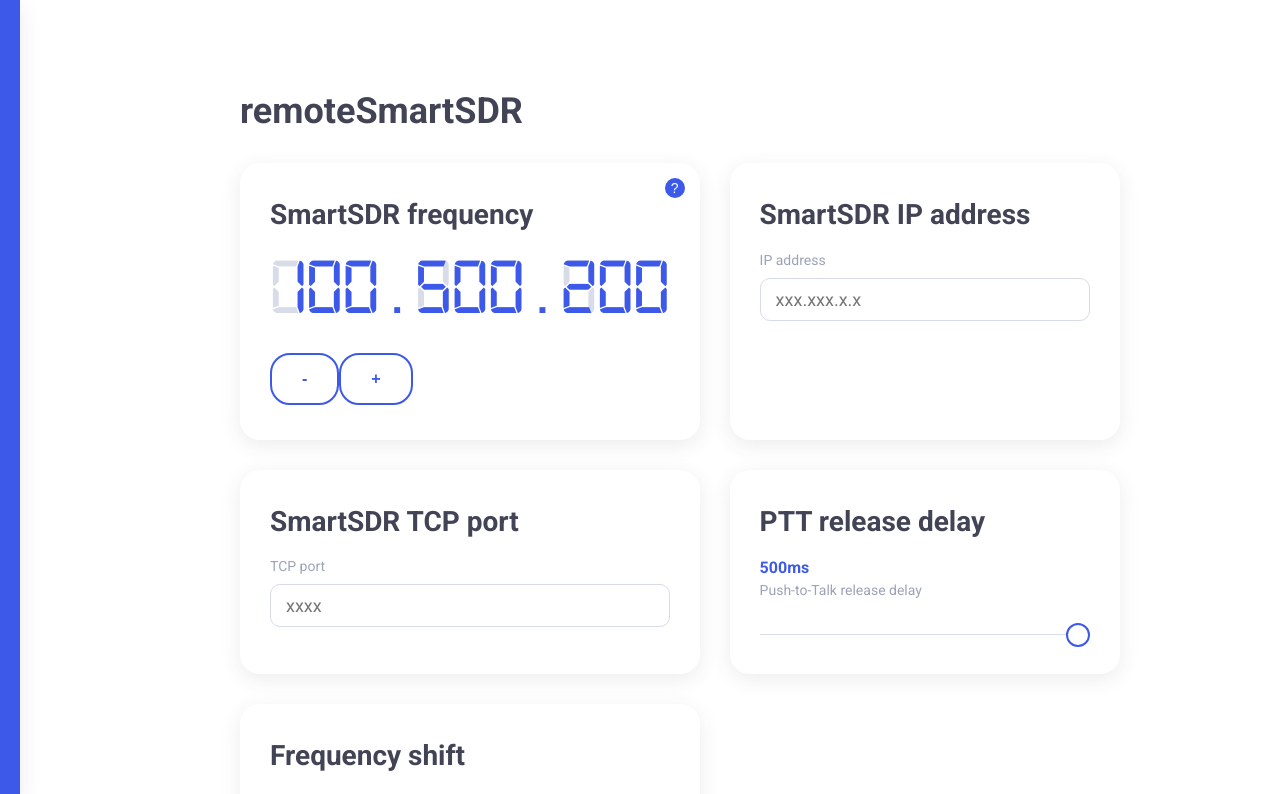
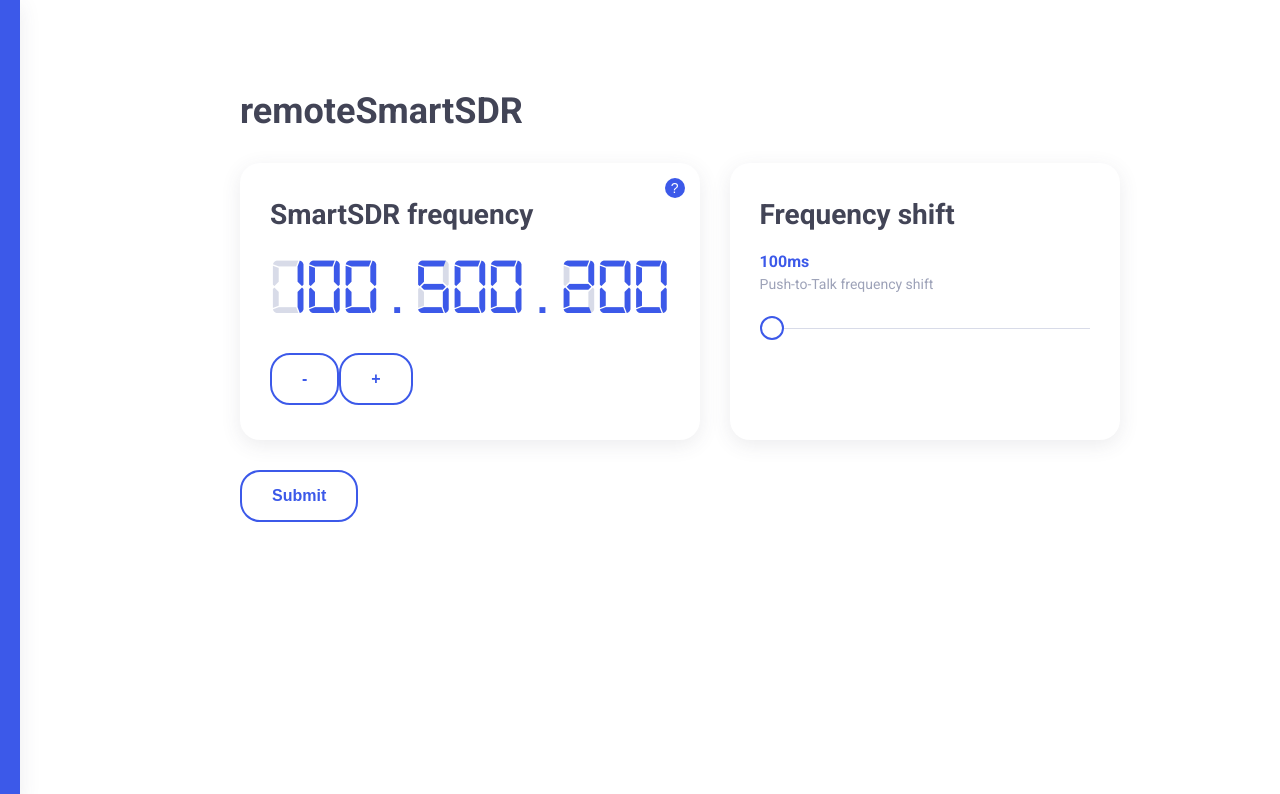
Before and after one commit to on3ure/remoteSmartSDR, a Next.js app in the folder web/: page / in a window 1280 px wide. Shown: the top 794 px of the page. Built offline with nearby package versions, Linux system fonts and the light colour scheme; no server answers; the database is empty.

Commit message:
Split up homepage & settings form

```diff
--- a/web/src/components/forms/HomepageForm.tsx
+++ b/web/src/components/forms/HomepageForm.tsx
@@ -8,43 +8,24 @@
 import { Card } from 'components/card/Card';
 import { Frequency } from 'components/frequency/Frequency';
 import { Slider } from './fields/Slider';
-import { InputField } from './fields/InputField';
 
-import { PTTReleaseDelay, offset } from 'constants/KeybowValues';
-
-import { validateIPAddress, validatePort } from 'helpers/validations';
+import { frequencyShift } from 'constants/KeybowValues';
 
 export const HomepageForm: FC = () => {
   const getInitialValues = async () => {
-    return await SmartSDRFormService.getSettings();
+    return await SmartSDRFormService.getHomepageInitialValues();
   };
 
   const onValidate = (values) => {
     let errors:HomepageValidateValues = {};
 
-    if (values.smartSDRip === '' || values.smartSDRport === '') {
-      if (values.smartSDRip === '') {
-        errors.smartSDRip = 'This field is required.';
-      }
-
-      if (values.smartSDRport === '') {
-        errors.smartSDRport = 'This field is required.';
-      }
-    } else {
-      if (validateIPAddress(values.smartSDRip) === false) {
-        errors.smartSDRip = 'Please fill in a valid IP address.';
-      }
-
-      if (validatePort(values.smartSDRport) === false) {
-        errors.smartSDRport = 'Please fill in a valid port number between 1024 and 65535.';
-      }
-    }
+    console.log('values', values);
 
     return errors;
   };
 
   const onSubmit = async (values) => {
-    return await SmartSDRFormService.postData(values);
+    return await SmartSDRFormService.postHomepageData(values);
   };
 
   return (
@@ -60,42 +41,14 @@
         >
             <Frequency />
         </Card>
-        <Card title="SmartSDR IP address">
-          <InputField
-            id="smartSDRip"
-            name="smartSDRip"
-            label="IP address"
-            placeholder="xxx.xxx.x.x"
-            maxLength={15}
-          />
-        </Card>
-        <Card title="SmartSDR TCP port">
-          <InputField
-            id="smartSDRport"
-            name="smartSDRport"
-            label="TCP port"
-            placeholder="xxxx"
-            maxLength={5}
-          />
-        </Card>
-        <Card title="PTT release delay">
-          <Slider
-            id="pttDelay"
-            name="pttDelay"
-            label="Push-to-Talk release delay"
-            max={PTTReleaseDelay.actualValues.length - 1}
-            values={PTTReleaseDelay.values}
-            actualValues={PTTReleaseDelay.actualValues}
-          />
-        </Card>
         <Card title="Frequency shift">
           <Slider
-            id="offset"
-            name="offset"
-            label="Push-to-Talk offset"
-            max={offset.actualValues.length - 1}
-            values={offset.values}
-            actualValues={offset.actualValues}
+            id="frequencyShift"
+            name="frequencyShift"
+            label="Push-to-Talk frequency shift"
+            max={frequencyShift.actualValues.length - 1}
+            values={frequencyShift.values}
+            actualValues={frequencyShift.actualValues}
           />
         </Card>
       </div>
--- a/web/src/components/forms/services/SmartSDRFormService.ts
+++ b/web/src/components/forms/services/SmartSDRFormService.ts
@@ -1,5 +1,15 @@
 export class SmartSDRFormService {
-  static getSettings = async (): Promise<any> => {
+  static getHomepageInitialValues = async (): Promise<any> => {
+    // @TODO opdorp, provide /api/ call for initial homepage settings (frequencyShift + frequency)
+
+    // Hard coded return
+    return {
+      frequencyShift: null,
+      frequency: 0,
+    };
+  };
+
+  static getSettingsInitialValues = async (): Promise<any> => {
     const response = await fetch('/api/hello', {
       method: 'GET',
       credentials: 'same-origin',
@@ -15,7 +25,15 @@
     return false;
   };
 
-  static postData = async (data): Promise<boolean> => {
+  static postHomepageData = async (data): Promise<boolean> => {
+    // @TODO opdorp provide /api/ post call
+
+    console.log('posting data', JSON.stringify(data));
+
+    return true;
+  };
+
+  static postSettingsData = async (data): Promise<boolean> => {
     const response = await fetch('/api/hello', {
       method: 'PUT',
       credentials: 'same-origin',
--- a/web/src/constants/KeybowValues.ts
+++ b/web/src/constants/KeybowValues.ts
@@ -3,9 +3,9 @@
   actualValues: ['1', '2', '3', '4', '5'],
 };
 
-const offset: { values: number[], actualValues: string[] } = {
+const frequencyShift: { values: number[], actualValues: string[] } = {
   values: [100, 150, 200, 250, 500, 1000],
   actualValues: ['100', '150', '200', '250', '500', '1000'],
 };
 
-export { PTTReleaseDelay, offset };
+export { PTTReleaseDelay, frequencyShift };
--- a/web/src/pages/Settings.tsx
+++ b/web/src/pages/Settings.tsx
@@ -1,4 +1,6 @@
 import React from 'react';
+
+import { SettingsForm } from 'components/forms/SettingsForm';
 
 export const Settings = () => (
   <div className="settings">
@@ -6,6 +8,6 @@
       Settings
     </h1>
 
-
+    <SettingsForm />
   </div>
 );
```
Also changed, not shown: web/src/components/forms/SettingsForm.tsx (added, +87 -0 lines), web/src/components/forms/interfaces/Interfaces.ts (+11 -2 lines).
